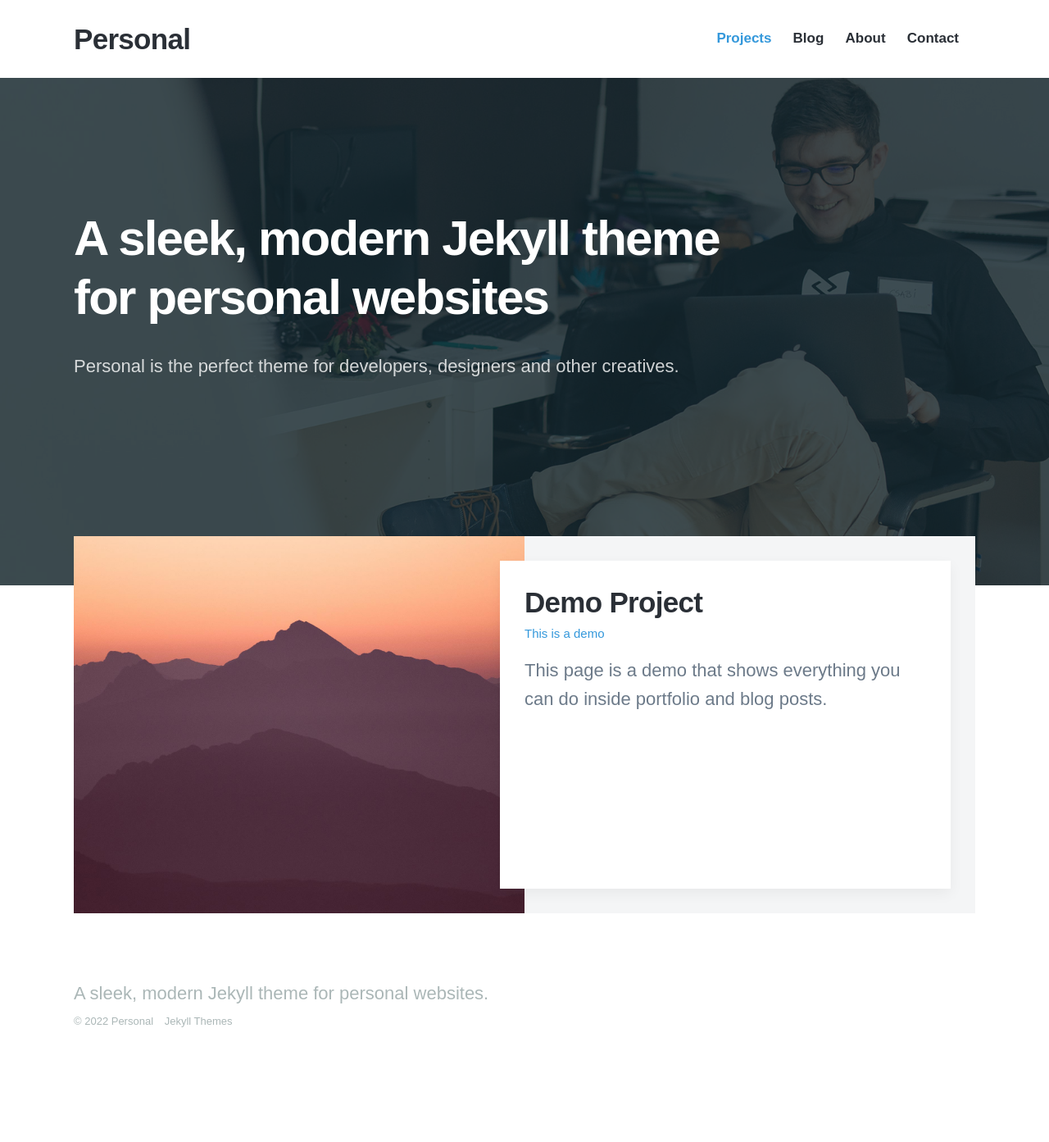
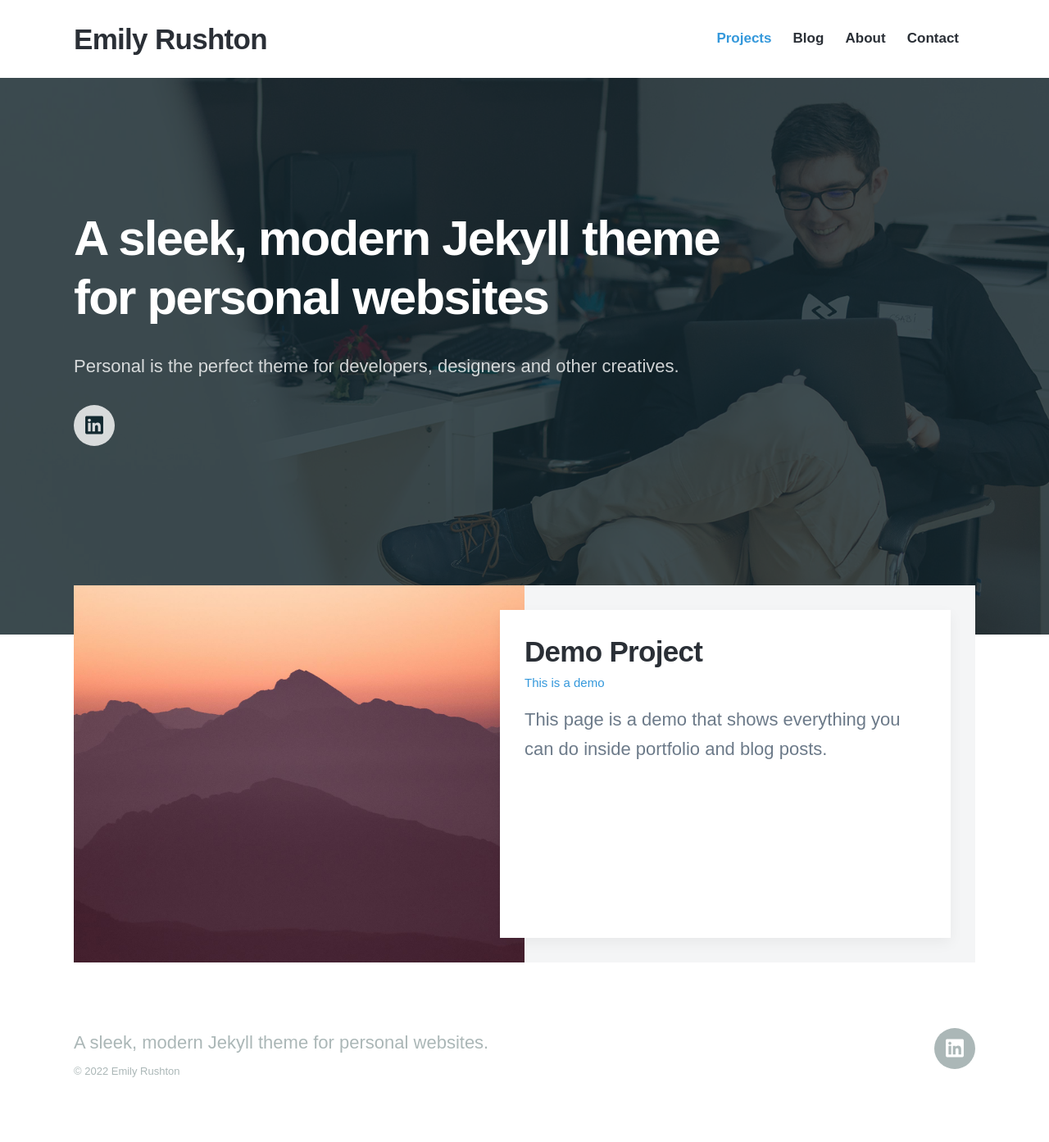
Before and after one commit to emilyrushton/emilyrushton.github.io, a Jekyll site: the page built from index.html, in a window 1280 px wide. Shown: the whole page at 82% size. Built offline with Jekyll 4.4.1, drawn with Linux system fonts in a browser that asks for light colours; nearby versions of some CDN libraries; some web fonts are replaced; before the commit the page ends 1332 px from its top, so only the background shows below that.

Commit message:
Updated some settings

```diff
--- a/_data/settings.yml
+++ b/_data/settings.yml
@@ -1,5 +1,5 @@
 basic_settings:
-  site_title: Personal
+  site_title: Emily Rushton
   favicon_image: /images/favicon.png
 
 header_settings:
@@ -58,7 +58,7 @@ social_settings:
   soundcloud_url: ''
   spotify_url: ''
   bandcamp_url: ''
-  linkedin_url: ''
+  linkedin_url: 'https://www.linkedin.com/in/emily-rushton/'
 
 color_settings:
   background_color: '#ffffff'
--- a/_includes/footer.html
+++ b/_includes/footer.html
@@ -6,7 +6,6 @@
 
 		<div class="footer__copyright">
 			<span>© {{ 'now' | date: "%Y" }} {{ site.data.settings.basic_settings.site_title }}</span>
-			<a href="https://jekyllthemes.io" target="_blank">Jekyll Themes</a>
 		</div>
 
 		{% include socials.html %}
```
